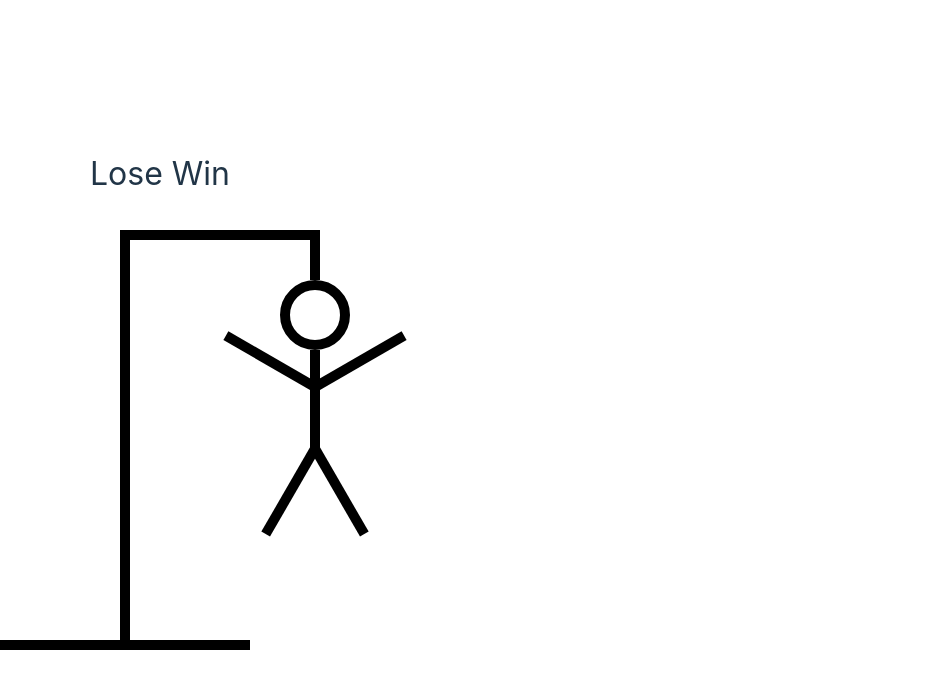
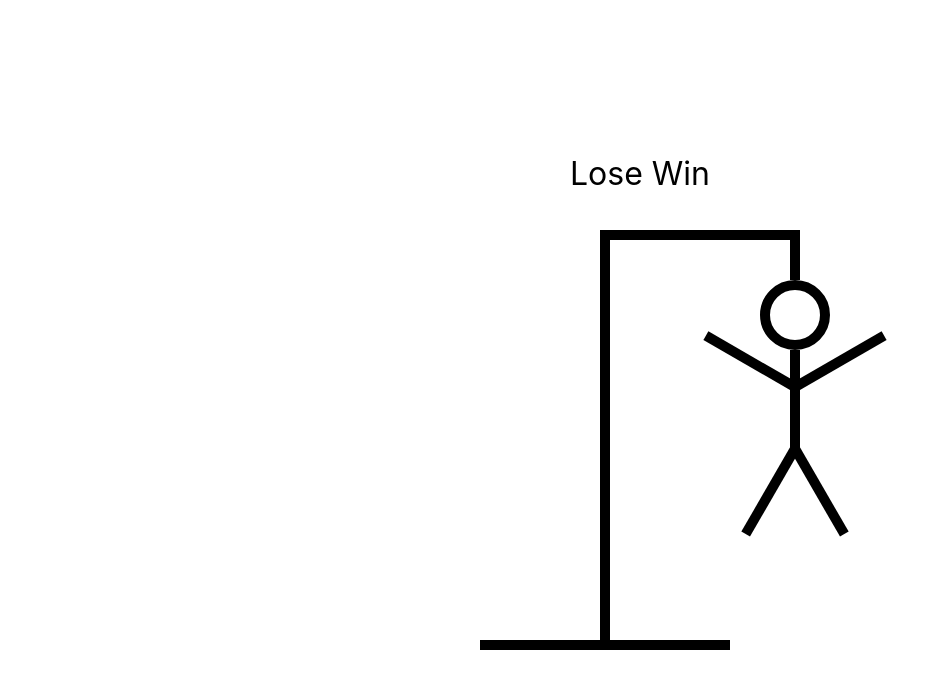
Before and after one commit to Adel2411/tsx-hangman-game, a React (Vite) app in the folder src/: page / in a window 1280 px wide. Shown: the top 688 px of the page, without its empty margins (0-950 px from the left). Built offline with nearby package versions, Linux system fonts and the light colour scheme.

Commit message:
some problems correction

```diff
--- a/src/index.html
+++ b/src/index.html
@@ -7,6 +7,6 @@
   </head>
   <body>
     <div id="root"></div>
-    <script type="module" src="/src/main.tsx"></script>
+    <script type="module" src="./src/main.tsx"></script>
   </body>
 </html>
--- a/src/src/App.css
+++ b/src/src/App.css
@@ -1,3 +1,9 @@
+body {
+    display: flex;
+    justify-content: center;
+    align-items: center;
+}
+
 .App {
     max-width: 800px;
     display: flex;
@@ -5,11 +11,13 @@
     gap: 2rem;
     margin: 0 auto;
     align-items: center;
+    justify-content: center;
 }
 
 .win-lose {
     font-size: 2rem;
     text-align: center;
+    color: black;
 }
 
 .draw-div {
```
